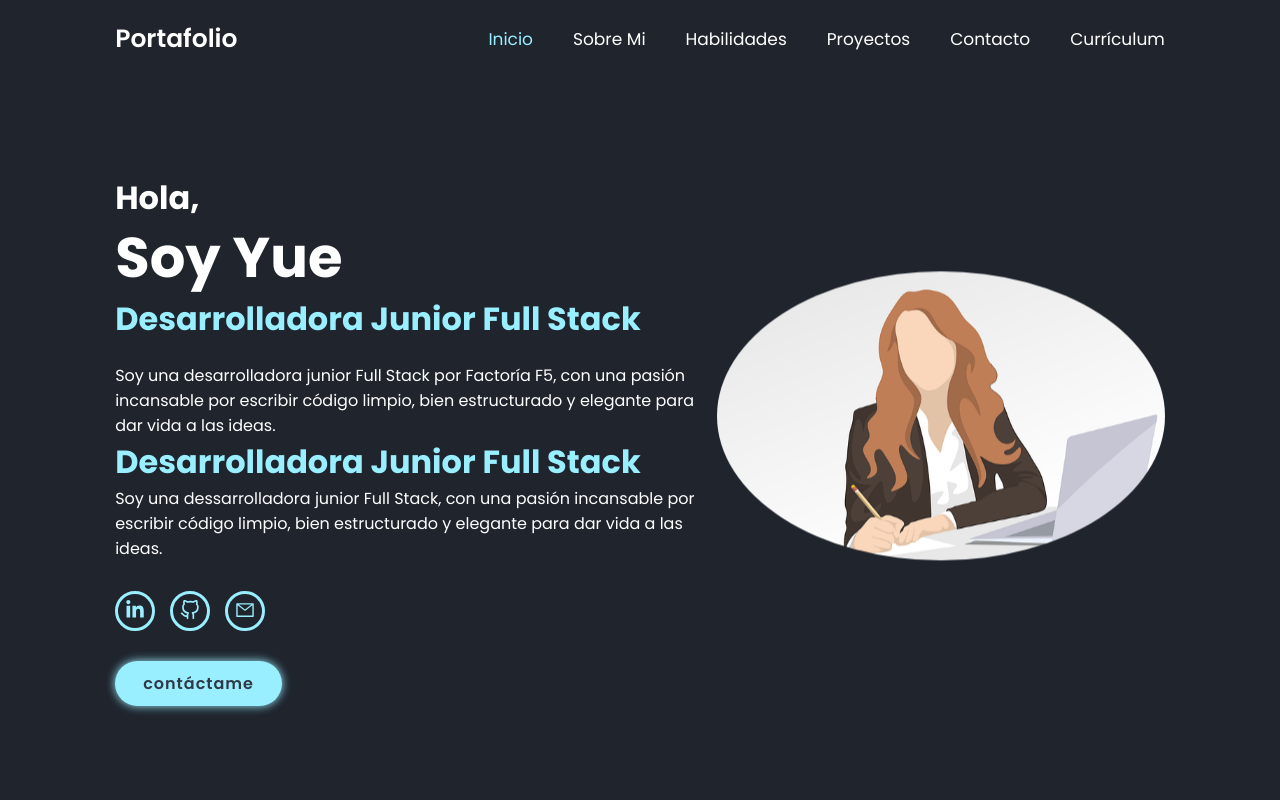
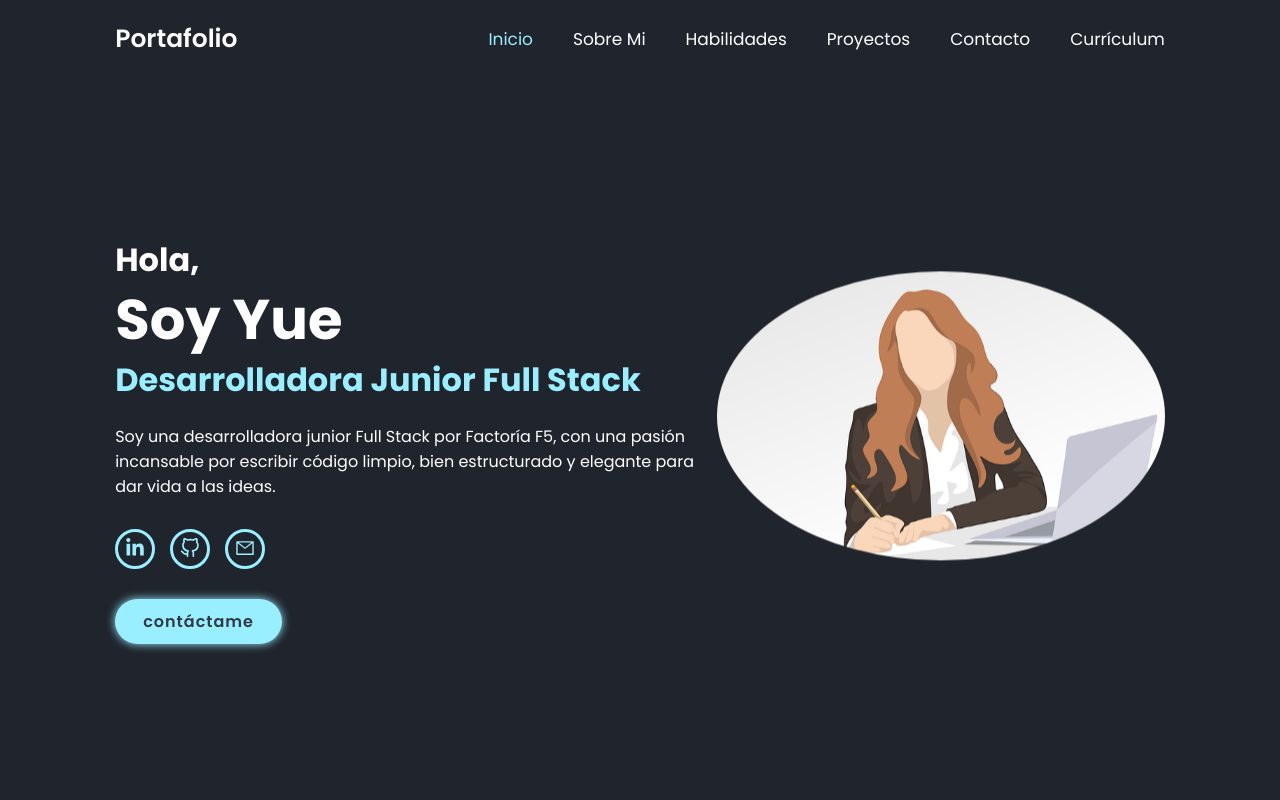
Before and after one commit to MoonBrillante/Portfolio_React, a React (Vite) app: page / in a window 1280 px wide. Shown: the top 800 px of the page. Built offline with nearby package versions, Linux system fonts and the light colour scheme; no server answers.

Commit message:
Update Home.jsx

```diff
--- a/src/components/Home.jsx
+++ b/src/components/Home.jsx
@@ -16,8 +16,6 @@ const Home = () => {
             <h1>Soy Yue</h1>
             <h3><span className="multiple-text"> Desarrolladora Junior Full Stack</span></h3>
         <p>Soy una desarrolladora junior Full Stack por Factoría F5, con una pasión incansable por escribir código limpio, bien estructurado y elegante para dar vida a las ideas.</p>
-            <h3><span className="multiple-text"> Desarrolladora Junior Full Stack</span></h3>
-        <p>Soy una dessarrolladora junior Full Stack, con una pasión incansable por escribir código limpio, bien estructurado y elegante para dar vida a las ideas.</p>
         <div className='social-media'>
             <a href="https://www.linkedin.com/in/yueming-zhang-7a6a63b8/" target="_blank"><i className='linkedin' ><FaLinkedinIn/></i></a>
             <a href="https://github.com/MoonBrillante" target="_blank"><i className='github' ><FiGithub/></i></a>
```
